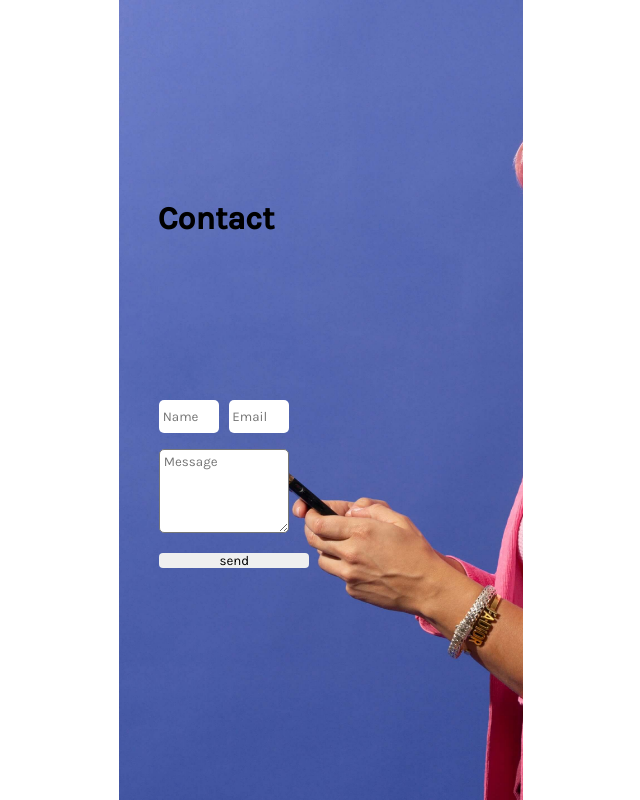
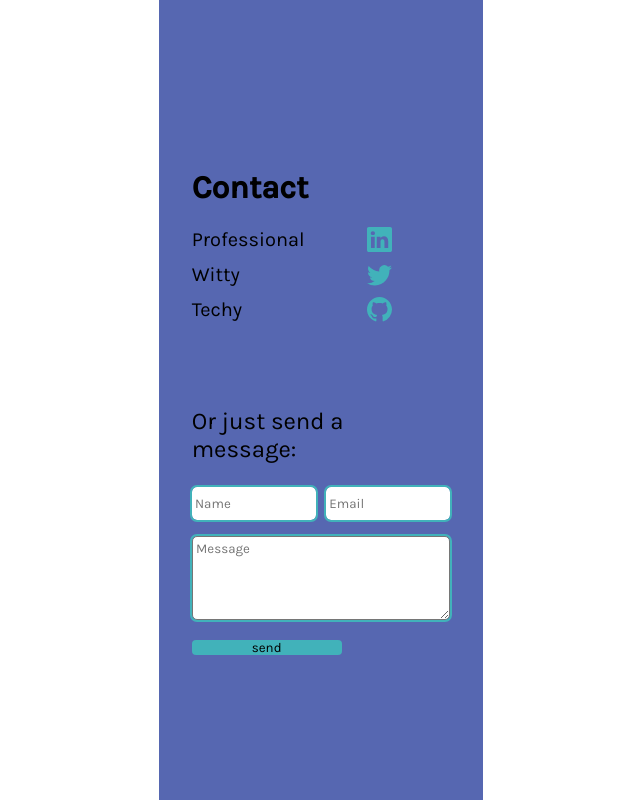
Before and after one commit to HWBarrows/portfolio, a React (Create React App) app: page /contact in a window 1280 px wide. Shown: the whole page, without its empty margins (319-959 px from the left). Built offline with nearby package versions, Linux system fonts and the light colour scheme.

Commit message:
social media links added to contact page

```diff
--- a/src/components/about/AboutMe.scss
+++ b/src/components/about/AboutMe.scss
@@ -47,17 +47,18 @@ $hbaqua: #41B2BA;
 .top-react-icons{
     font-size: 2rem;
     color: lightgray;
+    margin: 1em;
   }
 
 
 .iconic {
     display: flex;
+    flex-wrap: wrap;
     justify-content: center;
     align-items: center;
     //border: 1px solid green;
     h2{
-        display: inline-block;
-        margin:1.5em;
+        text-align: center;
     }
 }
 
--- a/src/components/computerThings/Computer.scss
+++ b/src/components/computerThings/Computer.scss
@@ -8,7 +8,6 @@
 }
 
 .projectWrapper {
-    //border: 1px solid aqua;
     background-color: white;
     display: flex;
     flex-direction: column;
@@ -16,13 +15,12 @@
 }
 
 .projectIntro {
-    //border: 1px solid green;
     width:90%;
     display: flex;
     flex-direction: column;
     gap:1em;
     text-align: justify;
-    section {
+    .quote {
         background-color: lightgray;
         border-radius: 5px;
         padding: 1em;
@@ -163,19 +161,25 @@
         width:100%;
     }
     .stacking {
-        width: 100%;
+        //
+        height: 1.65em;
+        margin-bottom: 1em;
     }
     .contentWrapper {
         flex-direction: column;
         align-items: center;
+        margin-bottom: 2em;
     }
     .text {
         width: 80%;
     }
     .snapshot {
         width:80%;
-        margin-bottom: 2em;
+        //margin-bottom: 2em;
         z-index: auto;
+    }
+    .bottomLink{
+        margin-top: 1em;
     }
 
 }
--- a/src/components/computerThings/ComputerThings.jsx
+++ b/src/components/computerThings/ComputerThings.jsx
@@ -30,10 +30,10 @@ export default function ComputerThings({skillsRef}) {
                     <div className='contentWrapper'>
                         <div className='projectIntro'>
 
-                            <section>"...the most important thing you can do is do a lot of work. Put yourself on a deadline so that every week you will finish one story. It is only by going through a volume of work that you will close that gap, and your work will be as good as your ambitions."<span>
+                            <div className='quote'>"...the most important thing you can do is do a lot of work. Put yourself on a deadline so that every week you will finish one story. It is only by going through a volume of work that you will close that gap, and your work will be as good as your ambitions."<span>
                                 <br/>
                                 <br/>
-                                <a href='https://www.goodreads.com/quotes/309485-nobody-tells-this-to-people-who-are-beginners-i-wish' target="_blank">-Ira Glass</a></span></section>
+                                <a href='https://www.goodreads.com/quotes/309485-nobody-tells-this-to-people-who-are-beginners-i-wish' target="_blank">-Ira Glass</a></span></div>
 
                             <p>
                             For me, each time my code breaks is an opportunity to learn more about development. And by creating projects of varying complexities, I've developed greater skills in error catching, API calls, asynchronous programming,responsive design, frameworks, and libraries.</p>
--- a/src/components/contact/Contact.jsx
+++ b/src/components/contact/Contact.jsx
@@ -1,16 +1,25 @@
+import { IconContext } from "react-icons";
+import { BsLinkedin, BsGithub, BsTwitter} from "react-icons/bs"
 import Form from './Form.jsx'
 import './Contact.scss'
+
 
 export default function Contact ({contactRef}){
     return (
         <div>
             <div className='contactWrapper' ref={contactRef}>
+                <div className='contactTitle'>
+                    <h1>Contact</h1>
+                </div>
+
+                <IconContext.Provider value={{ className: "iconContext" }}>
+                 <div className='contactIconWrapper'>
+                    <a href="https://www.linkedin.com/in/hallie-barrows/" target="_blank"><div className='contactIconic'><p>Professional</p> <BsLinkedin/></div></a>
+                    <a href="https://twitter.com/mechy_techie" target="_blank"><div className='contactIconic'><p>Witty</p><BsTwitter/></div></a>
+                    <a href="https://github.com/HWBarrows" target="_blank"><div className='contactIconic'><p>Techy</p><BsGithub/></div></a>
+              </div>
+              </IconContext.Provider>
               <Form/>
-              <div className='icons'>
-                  <div></div>
-                  <div></div>
-                  <div></div>
-              </div>
             </div>
 
         </div>
--- a/src/components/contact/Contact.scss
+++ b/src/components/contact/Contact.scss
@@ -1,18 +1,18 @@
 .contactWrapper {
-    height: 100vh;
-    //width:98vw;
-    background-image: url('../../assets/textingTiny.png');
-    background-size: cover;
-    background-position: center;
-    background-attachment: fixed;
+    min-height: 100vh;
+    background-color: #5667b1;
+    display: flex;
+    flex-direction: column;
+    justify-content: center;
+    align-items: center;
 }
 
 .formWrapper {
-    //border:2px solid orange;
-    height: 90vh;
-    width:100%;
-    padding-top: 5vh;
-
+    width: 80%;
+    p{
+        font-size: 1.5em;
+        margin-bottom: 1em;
+    }
     input {
         outline: none;
         border: none;
@@ -21,36 +21,68 @@
     button {
         width: 150px;
         border-radius: 4px;
-        outline: none;
+        background-color: #41B2BA;
+        outline: salmon;
         border: none;
+        &:hover {
+            background-color: salmon;
+        }
     }
-
 }
 
 .contactTitle {
-    margin-left: 3vw;
-    width:50%;
-    position: sticky;
-    top:25vh;
+    margin-top: 1.5em;
+    margin-bottom: 1em;
+    width:80%;
+}
 
+.contactIconWrapper {
+    //margin-top: 2em;
+    //border: 1px solid red;
+    margin-bottom: 5em;
+    width: 80%;
+    a {
+        text-decoration: none;
+        color: inherit;
+        // &:hover{
+        //     color: salmon;
+        // }
+    }
+}
+
+.iconContext {
+    color: #41B2BA;
+    font-size: 1.25em;
+    &:hover{
+        color: salmon;
+    }
+}
+
+.contactIconic {
+    //border: 1px solid green;
+    height: 35px;
+    width:200px;
+    display: flex;
+    justify-content: space-between;
+    align-items: center;
+    font-size: 1.25em;
+    p{
+        display: inline-block;
+    }
 }
 
 form {
-    //border: 2px solid black;
-    padding: 2.5em;
+    // padding: 2.5em;
     display: flex;
     gap: 1em;
     flex-direction: column;
-    position: sticky;
-    top: 45vh;
 }
 
 .small {
-    //border: 1px solid red;
     display: flex;
     justify-content: space-between;
     gap: 10px;
-    width: 40%;
+    width: 100%;
 
 
     input{
@@ -58,14 +90,20 @@ form {
         height: 2em;
         padding: .25em;
         border-radius: 5px;
+        outline: 2px solid #41B2BA;
     }
 }
 
+// .large {
+//     width:80%;
+// }
+
 textarea {
-    width:40%;
+    width:100%;
     padding: .25em;
     border-radius: 5px;
     box-sizing: border-box;
+    outline: 2px solid #41B2BA;
 }
 
 @media screen and (max-width: 700px){
@@ -78,11 +116,11 @@ textarea {
     }
 }
 
-@media screen and (max-width: 500px){
-    .small{
-        width: 80%;
-    }
-    textarea {
-        width: 80%;
-    }
-}
+// @media screen and (max-width: 500px){
+//     .small{
+//         width: 80%;
+//     }
+//     textarea {
+//         width: 80%;
+//     }
+// }
--- a/src/components/contact/Form.jsx
+++ b/src/components/contact/Form.jsx
@@ -37,9 +37,7 @@ export default function ContactForm (){
 
     return(
         <div className='formWrapper'>
-            <div className='contactTitle'>
-           <h1>Contact</h1>
-           </div>
+         <p>Or just send a message:</p>
            <form onSubmit={handleSubmit}>
                 <div className='small'>
                     <input type="text" placeholder="Name" value={sendName} onChange={(e)=> setSendName(e.target.value)}/>
--- a/src/components/home/HomePage.scss
+++ b/src/components/home/HomePage.scss
@@ -31,7 +31,7 @@ $hbaqua: #41B2BA;
         text-align: left;
         background-color: #41B2BA;
         list-style: none;
-        border: 1px solid whitesmoke;
+        border: 2px solid lightgray;
         border-radius: 5px;
         //height:1.5em;
         padding:.5em;
```
Also changed, not shown: src/components/about/AboutMe.jsx (+4 -5 lines), src/assets/brightCoral.png (deleted), 1 other file (tests, documents, lock files or other folders).
